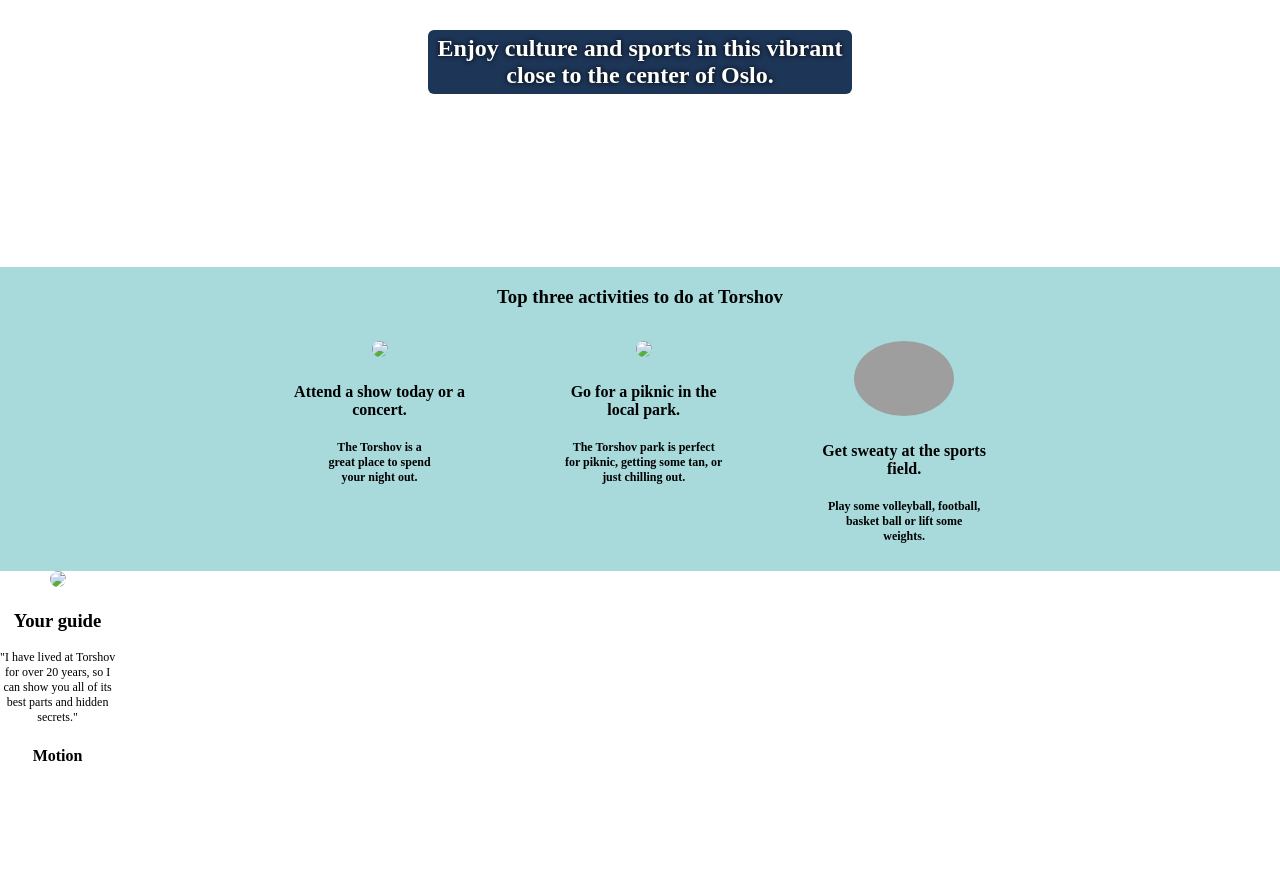
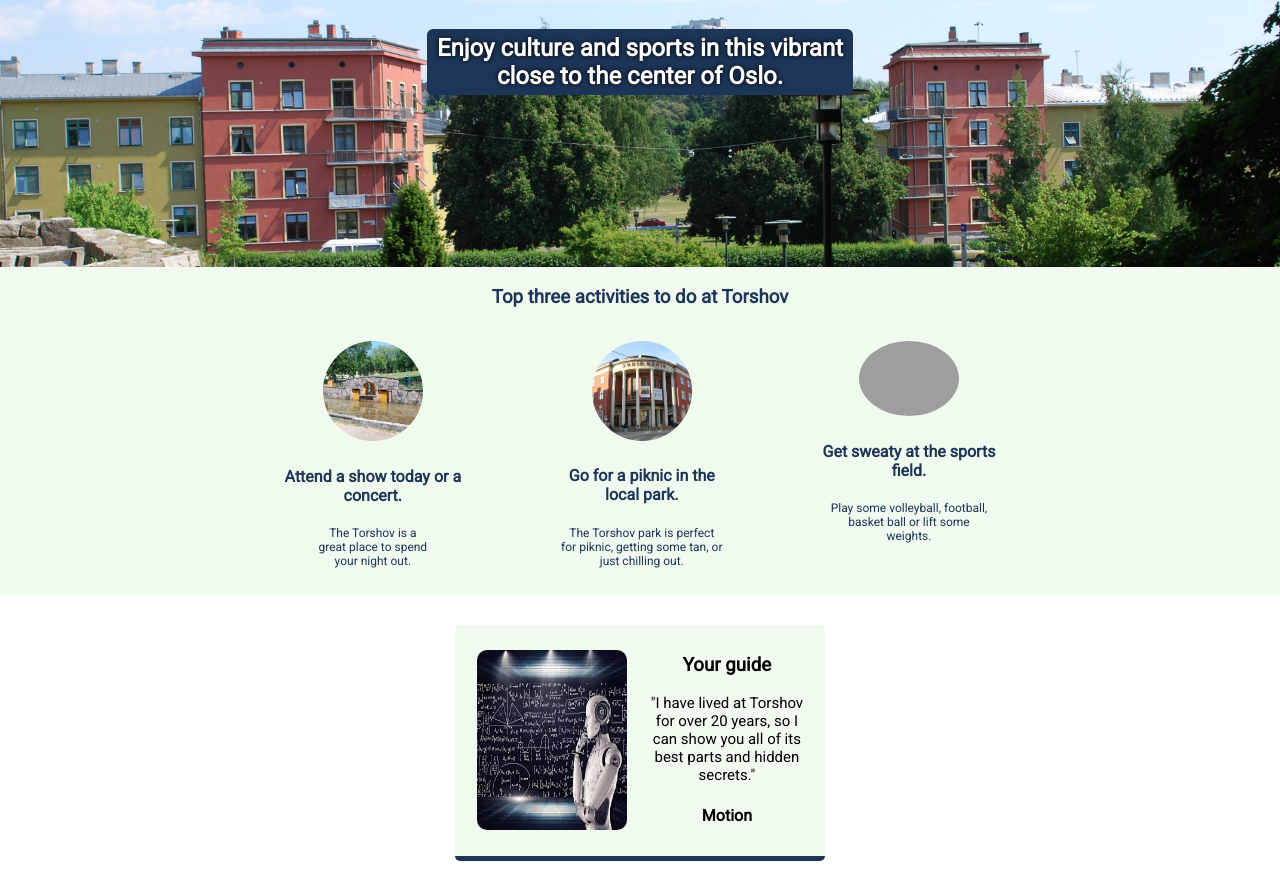
Before and after one commit to Jo-se-ph11/homePage, a plain HTML site: page index.html in a window 1280 px wide. Shown: the part 233-1124 px from the top of the page. Before the commit the page ends 1019 px from the top, so only its background shows below. Drawn offline with Linux system fonts and the light colour scheme; grey boxes are pictures that could not be loaded.

Commit message:
added images

```diff
--- a/style.css
+++ b/style.css
@@ -9,6 +9,7 @@ DARK BLUE: #1D3557
 */
 
 body {
+    font-family: 'Roboto', sans-serif;
     margin: 0;
     text-align: center;
 }
@@ -49,25 +50,47 @@ h1 {
 }
 
 .top {
-    font-weight: bold;
+
 }
-.activities-seection {background-color: #A8DADC;
-    font-weight: bold;
+.activities-seection {
+    background-color: #F1FAEE;
+
     display: flex;
     flex-direction: column;
     align-items: center;
     justify-content: center;
+    color: #1D3557;
 }
 
 p {
     font-size: 12px;
 }
 
-.first, .second, .third {
+.guide-section{
+    display: flex;
+    justify-content: center;
+    background-color: white;
+    padding: 30px 0;
 
 }
 
-.guide-section{
+.card-color {
     display: flex;
+    background-color: #F1FAEE;
+    width: 350px;
+    justify-content: space-around;
+   align-items: center;
+   padding: 10px;
+   border-radius: 5px;
+   border-bottom: 5px solid #1D3557;
+}
 
+.p-guide {
+    font-size: 15px;
 }
+
+.classfooter-img {
+    border-radius: 10px;
+    height: 180px;
+    width: 150px;
+}
```
Also changed, not shown: images/ai.jpeg (added), images/images/park.jpg (added), images/images/per.jpg (added), images/images/theatre.jpg (added), images/images/torshov.jpg (added), 1 other file.
